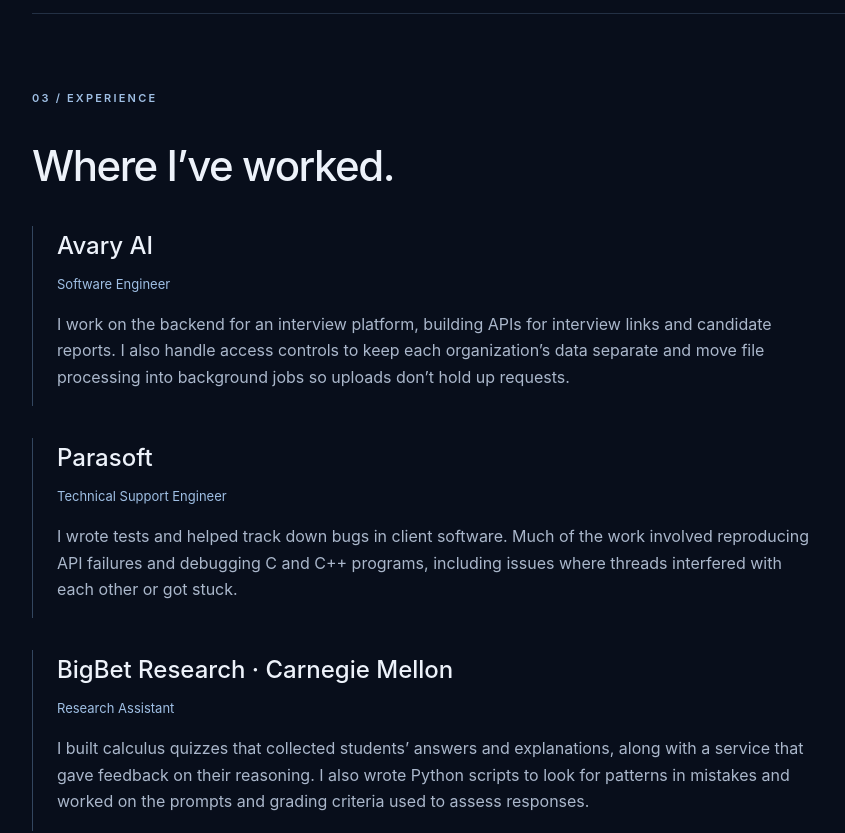
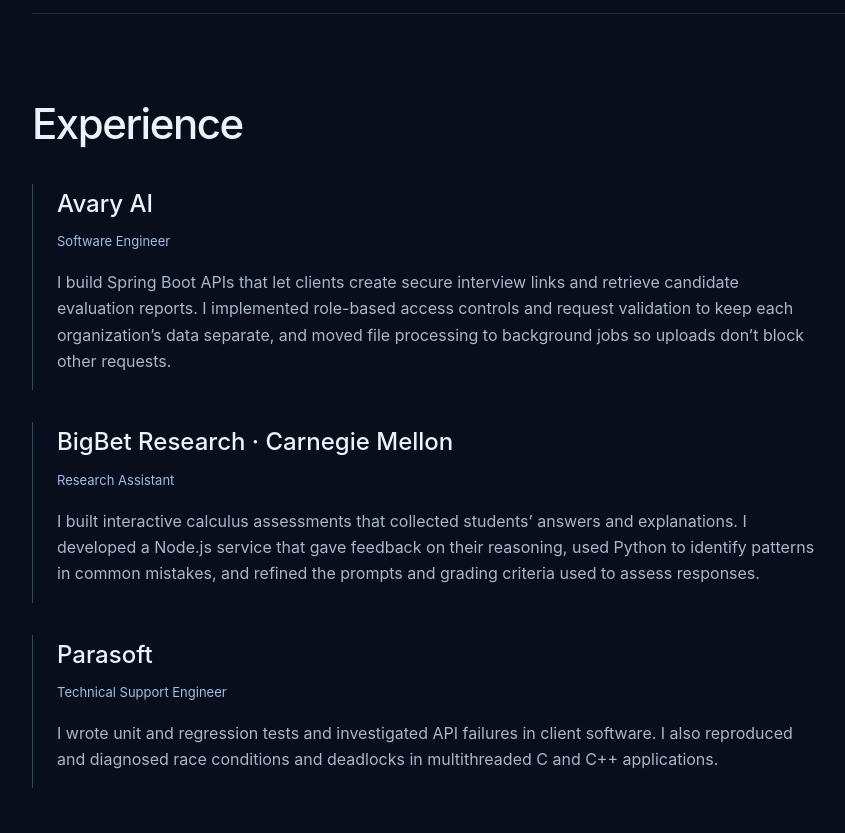
Before and after one commit to TakinaHua/takinahua.github.io, a React (Vite) app: page / in a window 1280 px wide. Shown: the part 2620-3453 px from the top of the page, without its empty margins (48-893 px from the left). Built offline with nearby package versions, Linux system fonts and the light colour scheme.

Commit message:
feat: refine experience paragraphs with concrete responsibilities

```diff
--- a/src/App.tsx
+++ b/src/App.tsx
@@ -84,11 +84,23 @@ function App() {
           </div>
         </section>
         <section id="experience" aria-labelledby="experience-title">
-          <p className="eyebrow">03 / EXPERIENCE</p><h2 id="experience-title">Where I’ve worked.</h2>
+          <h2 id="experience-title">Experience</h2>
           <div className="experience-list">
-            <article><h3>Avary AI</h3><p className="role">Software Engineer</p><p>I work on the backend for an interview platform, building APIs for interview links and candidate reports. I also handle access controls to keep each organization’s data separate and move file processing into background jobs so uploads don’t hold up requests.</p></article>
-            <article><h3>Parasoft</h3><p className="role">Technical Support Engineer</p><p>I wrote tests and helped track down bugs in client software. Much of the work involved reproducing API failures and debugging C and C++ programs, including issues where threads interfered with each other or got stuck.</p></article>
-            <article><h3>BigBet Research · Carnegie Mellon</h3><p className="role">Research Assistant</p><p>I built calculus quizzes that collected students’ answers and explanations, along with a service that gave feedback on their reasoning. I also wrote Python scripts to look for patterns in mistakes and worked on the prompts and grading criteria used to assess responses.</p></article>
+            <article>
+              <h3>Avary AI</h3>
+              <p className="role">Software Engineer</p>
+              <p>I build Spring Boot APIs that let clients create secure interview links and retrieve candidate evaluation reports. I implemented role-based access controls and request validation to keep each organization’s data separate, and moved file processing to background jobs so uploads don’t block other requests.</p>
+            </article>
+            <article>
+              <h3>BigBet Research · Carnegie Mellon</h3>
+              <p className="role">Research Assistant</p>
+              <p>I built interactive calculus assessments that collected students’ answers and explanations. I developed a Node.js service that gave feedback on their reasoning, used Python to identify patterns in common mistakes, and refined the prompts and grading criteria used to assess responses.</p>
+            </article>
+            <article>
+              <h3>Parasoft</h3>
+              <p className="role">Technical Support Engineer</p>
+              <p>I wrote unit and regression tests and investigated API failures in client software. I also reproduced and diagnosed race conditions and deadlocks in multithreaded C and C++ applications.</p>
+            </article>
           </div>
         </section>
         <section id="contact" aria-labelledby="contact-title"><p className="eyebrow">04 / CONTACT</p><h2 id="contact-title">Let’s connect.</h2><p className="section-copy">Have a question or want to work together? Send me an email or connect on LinkedIn.</p><div className="actions contact-links"><a className="button" href="mailto:barry.shanhua@gmail.com">barry.shanhua@gmail.com</a><a className="text-link" href="https://www.linkedin.com/in/barry-shan-hua/" target="_blank" rel="noreferrer">LinkedIn ↗</a><a className="text-link" href="https://github.com/TakinaHua" target="_blank" rel="noreferrer">GitHub <span aria-hidden="true">↗</span></a></div></section>
```
